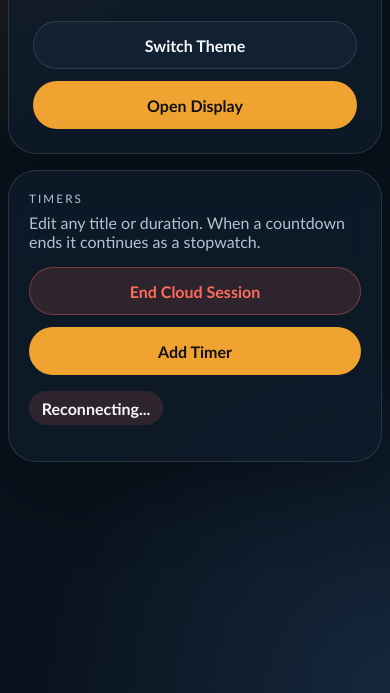
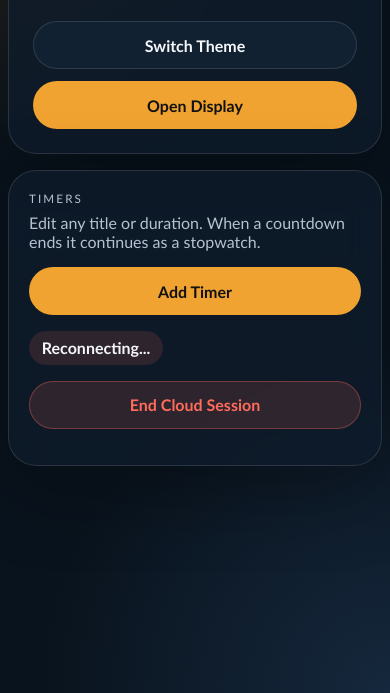
Before and after one commit to Dodica/TCGTimer, a website: page public/admin/index.html in a window 390 px wide. Shown: the part 151-844 px from the top of the page. Drawn offline with nearby package versions, Linux system fonts and the light colour scheme; no server answers.

Commit message:
feat: reorganize end session button layout and style adjustments

```diff
--- a/public/admin/index.html
+++ b/public/admin/index.html
@@ -28,13 +28,11 @@
             <p class="panel-text">Edit any title or duration. When a countdown ends it continues as a stopwatch.</p>
           </div>
 
-          <div class="panel-actions">
-            <button id="end-session" class="shutdown-button" type="button">End Cloud Session</button>
-            <button id="add-timer" class="add-timer" type="button">Add Timer</button>
-          </div>
+          <button id="add-timer" class="add-timer" type="button">Add Timer</button>
         </div>
 
         <div id="connection-pill" class="connection-pill">Connecting...</div>
+        <button id="end-session" class="shutdown-button shutdown-strip" type="button">End Cloud Session</button>
         <div id="timer-list" class="timer-list"></div>
       </section>
     </div>
--- a/public/admin/style.css
+++ b/public/admin/style.css
@@ -164,6 +164,11 @@ input {
   opacity: 0.68;
 }
 
+.shutdown-strip {
+  width: 100%;
+  margin: 0 0 1rem;
+}
+
 .shutdown-button.is-ended {
   background: var(--accent-soft);
   color: var(--text);
@@ -189,13 +194,6 @@ input {
   align-items: end;
   gap: 1rem;
   margin-bottom: 1rem;
-}
-
-.panel-actions {
-  display: flex;
-  flex-wrap: wrap;
-  justify-content: flex-end;
-  gap: 0.75rem;
 }
 
 .connection-pill {
@@ -362,17 +360,8 @@ input {
   }
 
   .hero-actions,
-  .panel-actions,
   .panel-header {
     min-width: 0;
-  }
-
-  .panel-actions {
-    justify-content: stretch;
-  }
-
-  .panel-actions > * {
-    flex: 1 1 12rem;
   }
 
   .card-actions {
```
